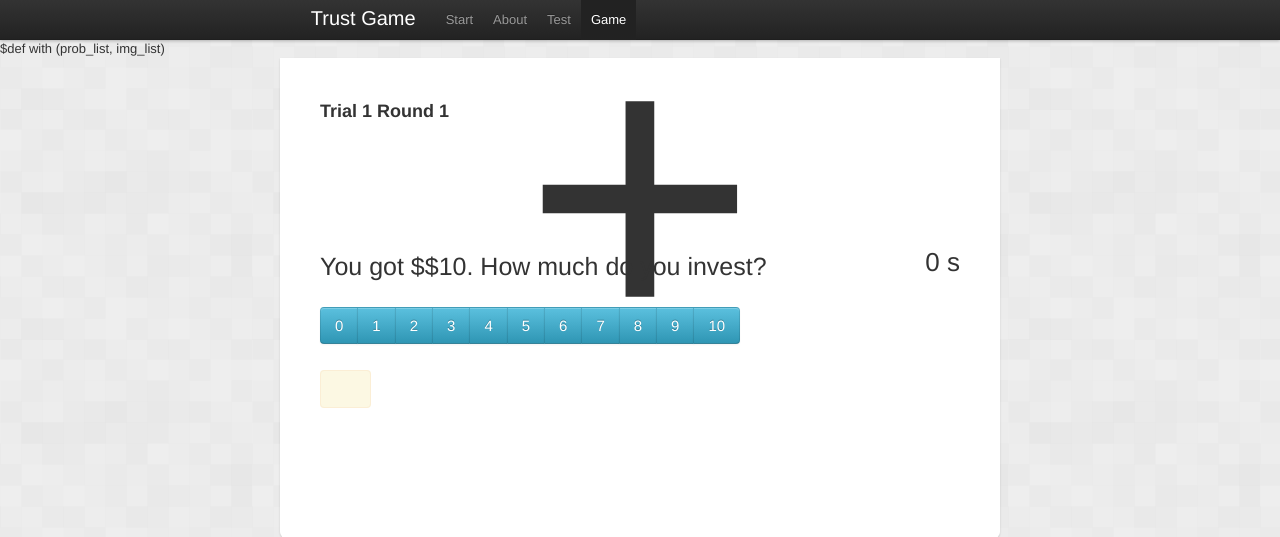
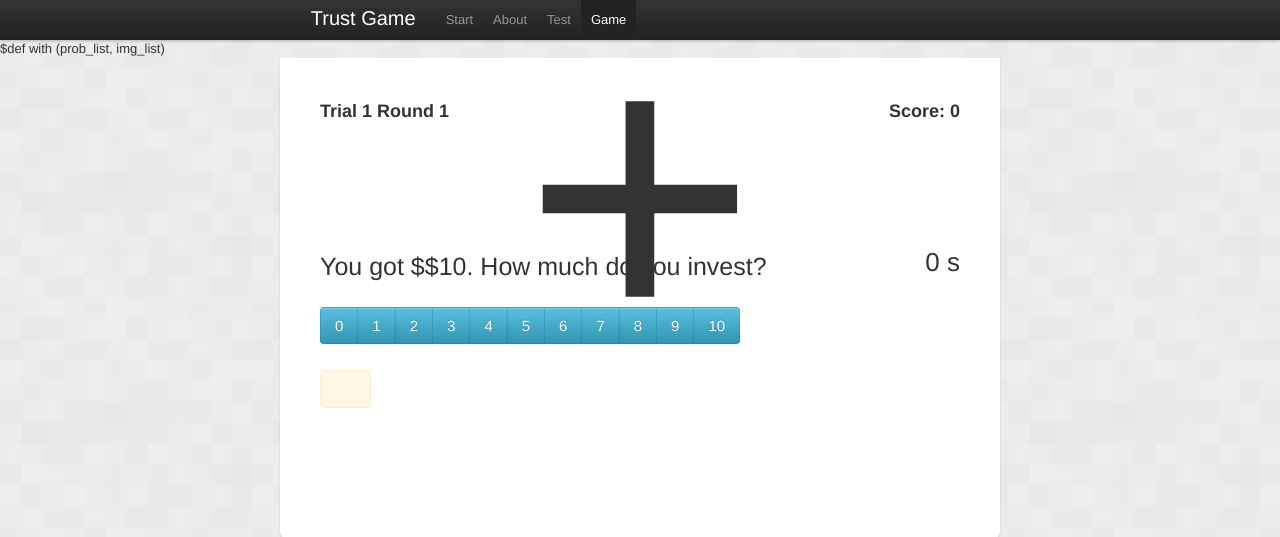
Before and after one commit to irachex/TrustGame, a Python web app: template templates/game.html in a window 1280 px wide. Shown: the top 537 px of the page. Run offline with Jinja, Linux system fonts and the light colour scheme; the template is opened without the code that fills it, so the values that code supplies are empty.

Commit message:
add score

```diff
--- a/static/js/app.js
+++ b/static/js/app.js
@@ -128,6 +128,8 @@ Game = {
     invest: function(money) {
         money = parseInt(money);
         var returns = money * (Math.random()*100 < Game.probability ? 2: 0);
+        App.score += returns;
+        $('.score').html(App.score);
         App.data[App.trial][App.round] = {
             invest: money,
             returns: returns,
@@ -164,8 +166,10 @@ App = {
     prob_list: new Array(),
     img_list: new Array(),
     data: new Array(),
+    score: 0,
     test: false,
     init: function() {
+        App.score = 0;
         if (window.location.href.indexOf("test") !== -1) {
             App.test = true;
         }
--- a/templates/game.html
+++ b/templates/game.html
@@ -34,7 +34,7 @@ $def with (prob_list, img_list)
 
     <div id="wrapper" class="container">
         <div class="content">
-            <h3>Trial <span class="trial_no">1</span> Round <span class="round_no">1</span></h3>
+            <h3>Trial <span class="trial_no">1</span> Round <span class="round_no">1</span><div class="pull-right">Score: <span class="score">0</span></div></h3>
             <div id="cross">+</div>
             <div id="face"></div>
             <div id="game">
```
